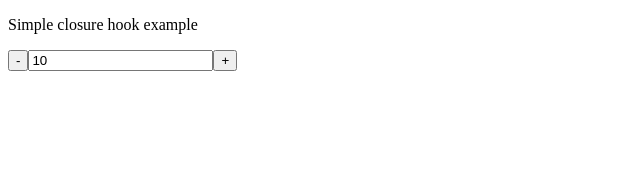
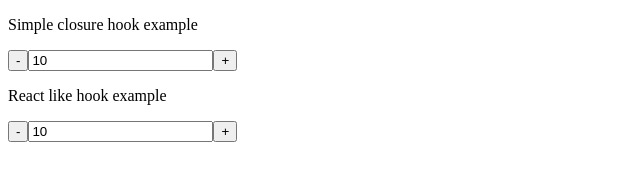
Before and after one commit to stassribnyi/hooks-explained, a plain HTML site: page index.html in a window 1280 px wide. Shown: the whole page, without its empty margins (0-640 px from the left). Drawn offline with Linux system fonts and the light colour scheme.

Commit message:
Add react like hook approach

```diff
--- a/index.html
+++ b/index.html
@@ -10,5 +10,8 @@
     <section id="basic-closure-hook">
       <p>Simple closure hook example</p>
     </section>
+    <section id="react-like-hook">
+      <p>React like hook example</p>
+    </section>
   </body>
 </html>
--- a/src/index.js
+++ b/src/index.js
@@ -1,5 +1,18 @@
 import { useState as useBasicUseState } from './basic-closure.hook.js';
 import { Counter } from './counter.component.js';
+import { ReactLike } from './react-like.module.js';
+
+const StatefulCounter = () => {
+  const [counter, setCounter] = ReactLike.useState(10);
+
+  const CounterComponent = Counter(document.getElementById('react-like-hook'));
+
+  return {
+    render() {
+      return CounterComponent(counter, setCounter);
+    },
+  };
+};
 
 const renderBasicHookExample = () => {
   const [basicCounter, setBasicCounter] = useBasicUseState(10);
@@ -19,8 +32,20 @@ const renderBasicHookExample = () => {
   createCounterComponent();
 };
 
+const renderReactLikeHookExample = () => {
+  let destroyApp = null;
+  setInterval(() => {
+    if (destroyApp) {
+      destroyApp();
+    }
+
+    destroyApp = ReactLike.render(StatefulCounter);
+  }, 200);
+};
+
 const App = () => {
   renderBasicHookExample();
+  renderReactLikeHookExample();
 };
 
 App();
--- /dev/null
+++ b/src/react-like.module.js
@@ -0,0 +1,20 @@
+export const ReactLike = (() => {
+  let innerState = null;
+
+  return {
+    render(Component) {
+      const instance = Component();
+
+      return instance.render();
+    },
+    useState(initialState) {
+      innerState = innerState || initialState;
+
+      const setState = (newState) => {
+        innerState = newState;
+      };
+
+      return [innerState, setState];
+    },
+  };
+})();
```
